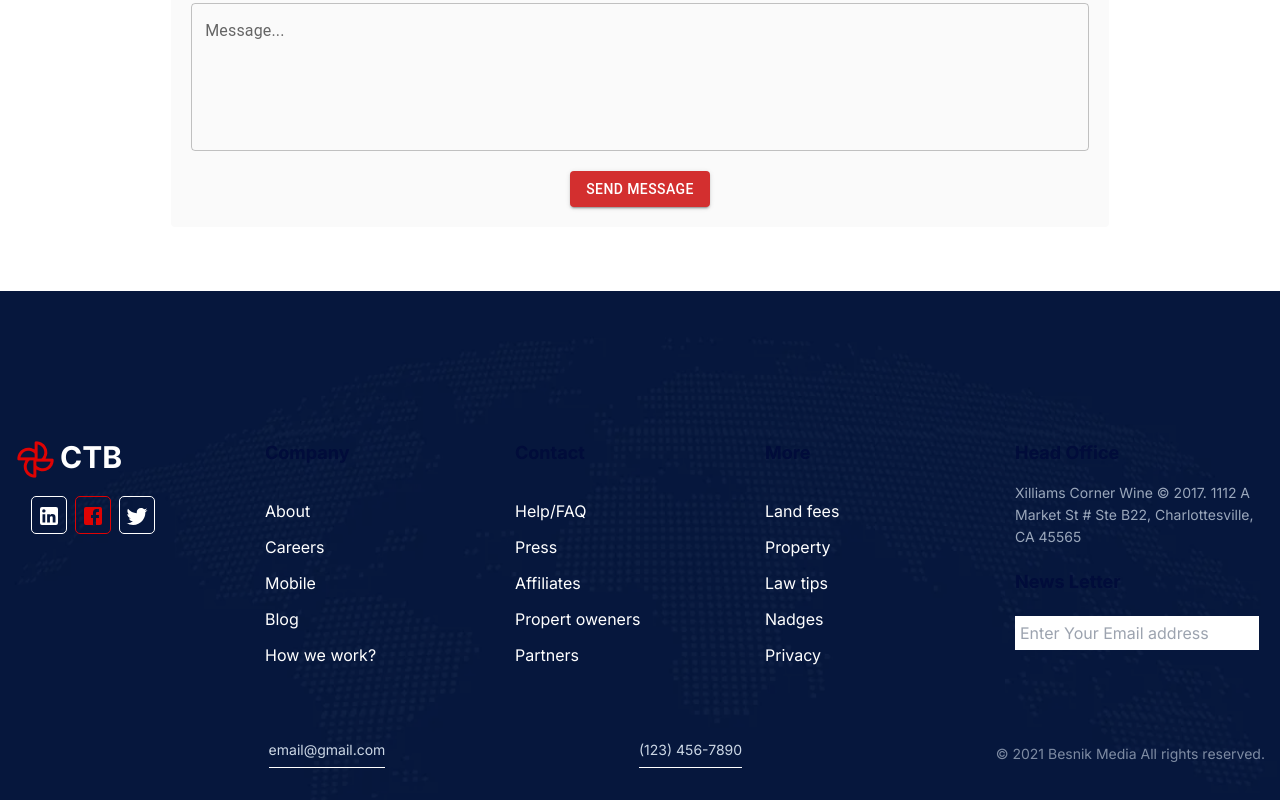
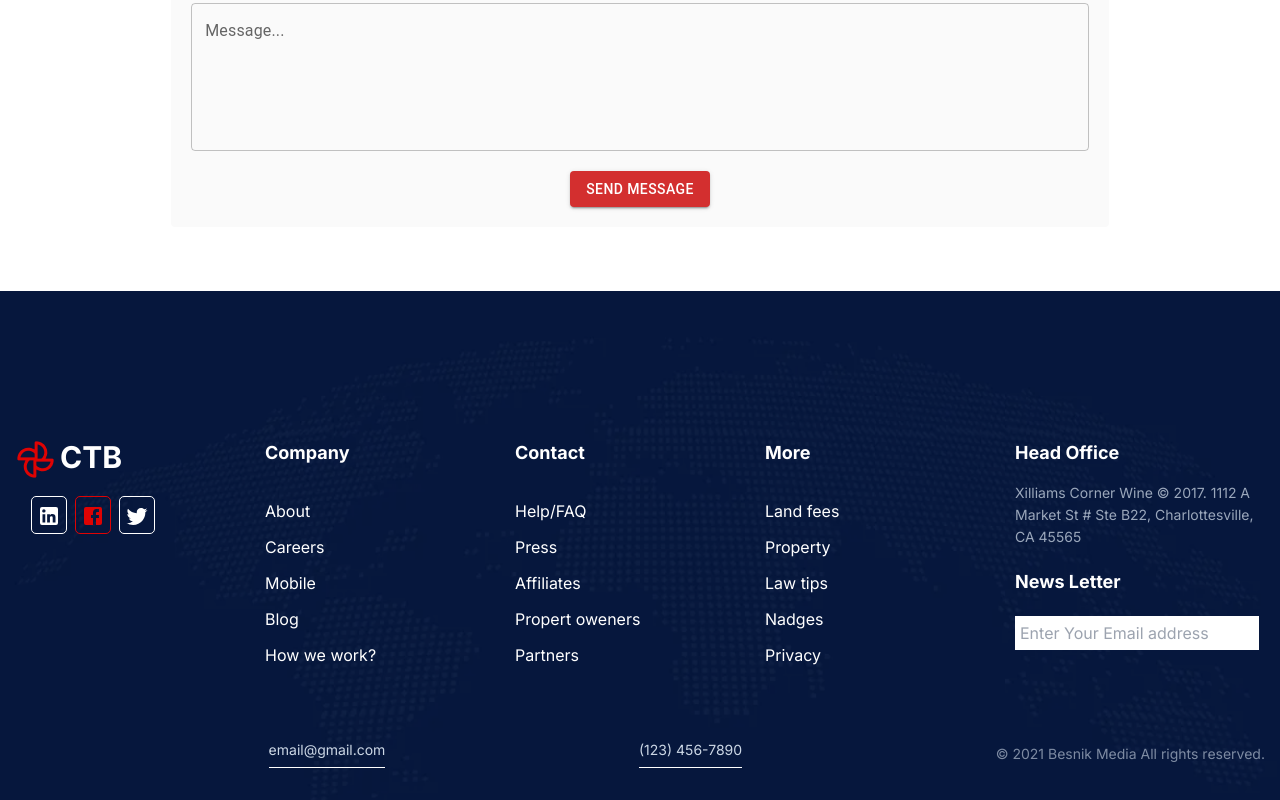
Before and after one commit to emon-webdev/Capital-Trust-Bank, a React (Create React App) app: page / in a window 1280 px wide. Shown: the part 4664-5464 px from the top of the page. Built offline with nearby package versions, Linux system fonts and the light colour scheme; no server answers.

Commit message:
text color added on footer

```diff
--- a/src/Pages/Shared/Footer.js
+++ b/src/Pages/Shared/Footer.js
@@ -29,7 +29,7 @@ const Footer = () => {
             </div>
           </div>
           <div className="flex flex-col gap-3">
-            <h2 className="text-lg my-5">Company</h2>
+            <h2 className="text-lg my-5 text-white">Company</h2>
             <Link id="footer-link">About</Link>
             <Link id="footer-link">Careers</Link>
             <Link id="footer-link">Mobile</Link>
@@ -37,7 +37,7 @@ const Footer = () => {
             <Link id="footer-link">How we work?</Link>
           </div>
           <div className="flex flex-col gap-3">
-            <h2 className="text-lg my-5">Contact</h2>
+            <h2 className="text-lg my-5 text-white">Contact</h2>
             <Link id="footer-link">Help/FAQ</Link>
             <Link id="footer-link">Press</Link>
             <Link id="footer-link">Affiliates</Link>
@@ -45,7 +45,7 @@ const Footer = () => {
             <Link id="footer-link">Partners</Link>
           </div>
           <div className="flex flex-col gap-3">
-            <h2 className="text-lg my-5">More </h2>
+            <h2 className="text-lg my-5 text-white">More </h2>
             <Link id="footer-link">Land fees</Link>
             <Link id="footer-link">Property</Link>
             <Link id="footer-link">Law tips</Link>
@@ -54,14 +54,14 @@ const Footer = () => {
           </div>
           <div>
             <div className="my-5">
-              <h2 className="text-lg">Head Office</h2>
+              <h2 className="text-lg text-white">Head Office</h2>
               <p className="footer-text">
                 Xilliams Corner Wine © 2017. 1112 A Market St # Ste B22,
                 Charlottesville, CA 45565
               </p>
             </div>
             <div>
-              <h2 className="mb-5 text-lg">News Letter</h2>
+              <h2 className="mb-5 text-lg text-white">News Letter</h2>
               <div>
                 <input
                   type="email"
```
